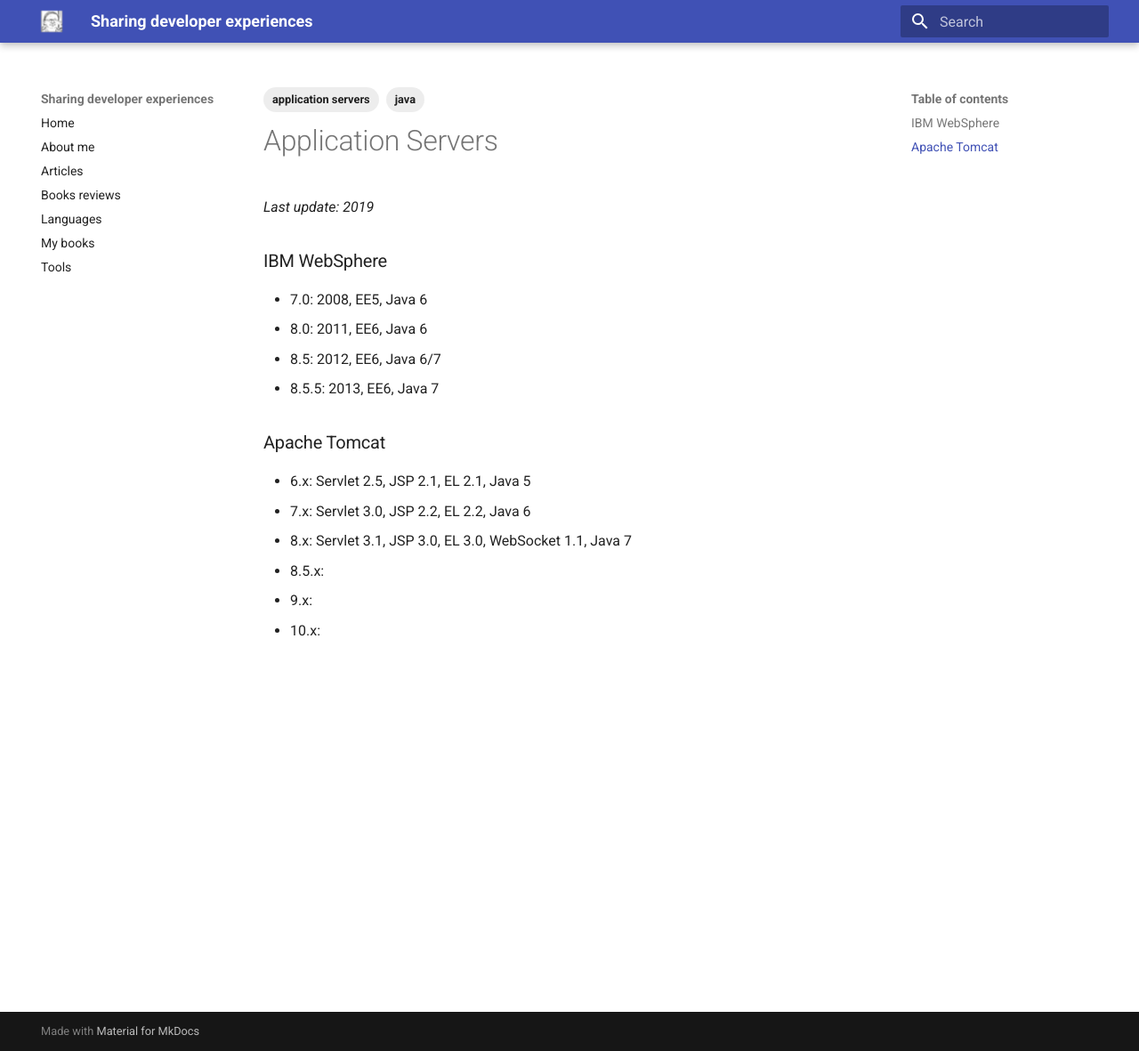
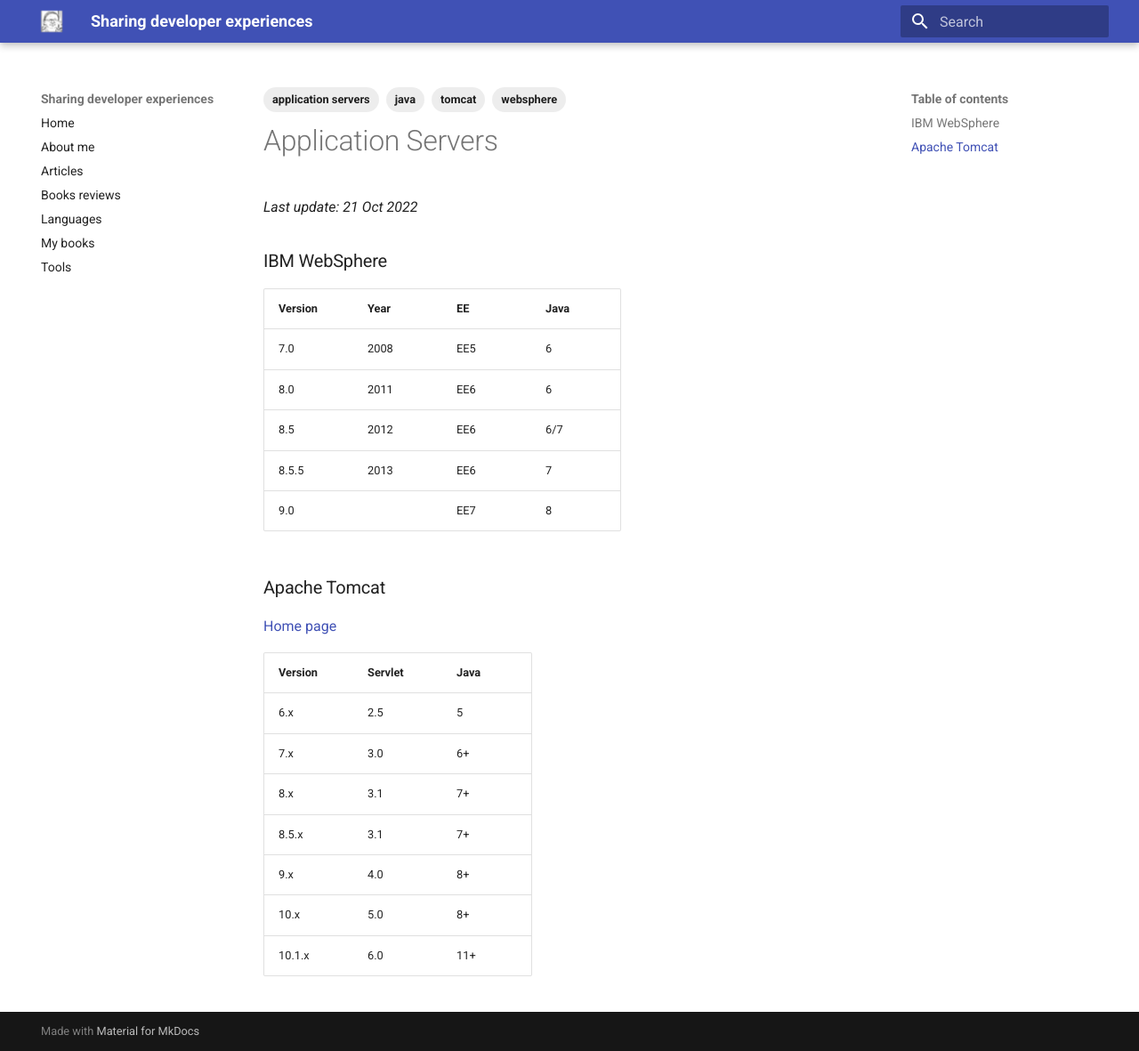
Before and after one commit to gualtierotesta/blog, an MkDocs documentation site: the page built from docs/languages/java/application-servers.md, in a window 1280 px wide and 1181 px high. Shown: the whole window at 89% size. Built offline with MkDocs 1.6.1 and Material for MkDocs 9.7.7, drawn with Linux system fonts in a browser that asks for light colours.

Commit message:
Updated info file

```diff
--- a/docs/languages/java/application-servers.md
+++ b/docs/languages/java/application-servers.md
@@ -1,23 +1,30 @@
 ---
-tags: [java, application servers]
+tags: [java, application servers, websphere, tomcat]
 ---
 # Application Servers
 
-*Last update: 2019*
-
+*Last update: 21 Oct 2022*
 
 ### IBM WebSphere
 
-* 7.0: 2008, EE5, Java 6
-* 8.0: 2011, EE6, Java 6
-* 8.5: 2012, EE6, Java 6/7
-* 8.5.5: 2013, EE6, Java 7
+| Version | Year | EE | Java |
+| --- | --- | ---| --- |
+| 7.0   | 2008 | EE5 | 6 |
+| 8.0   | 2011 | EE6 | 6 |
+| 8.5   | 2012 | EE6 | 6/7 |
+| 8.5.5 | 2013 | EE6 | 7 |
+| 9.0   |      | EE7 | 8 |
 
 ### Apache Tomcat
 
-* 6.x: Servlet 2.5, JSP 2.1, EL 2.1, Java 5
-* 7.x: Servlet 3.0, JSP 2.2, EL 2.2, Java 6
-* 8.x: Servlet 3.1, JSP 3.0, EL 3.0, WebSocket 1.1, Java 7
-* 8.5.x:
-* 9.x:
-* 10.x:
+[Home page](https://tomcat.apache.org)
+
+| Version | Servlet | Java |
+| --- | --- | ---|
+| 6.x   | 2.5 | 5 |
+| 7.x   | 3.0 | 6+|
+| 8.x   | 3.1 | 7+ |
+| 8.5.x | 3.1 | 7+ |
+| 9.x   | 4.0 | 8+ |
+| 10.x  | 5.0 | 8+ |
+| 10.1.x| 6.0 | 11+ |
```
